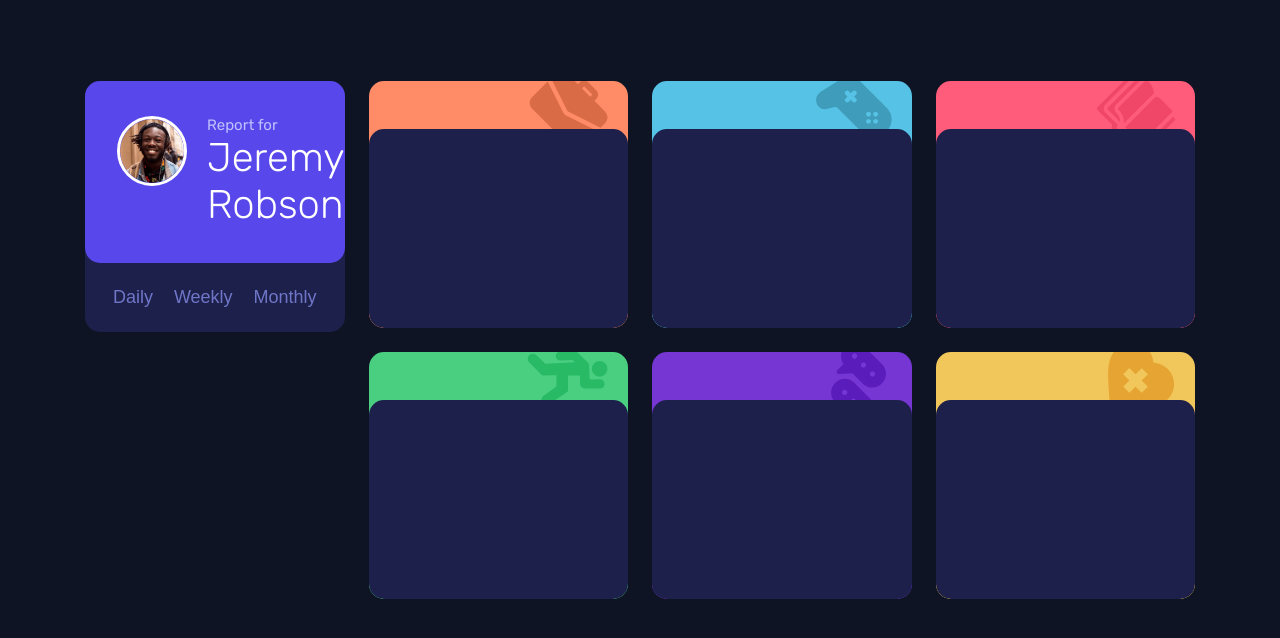
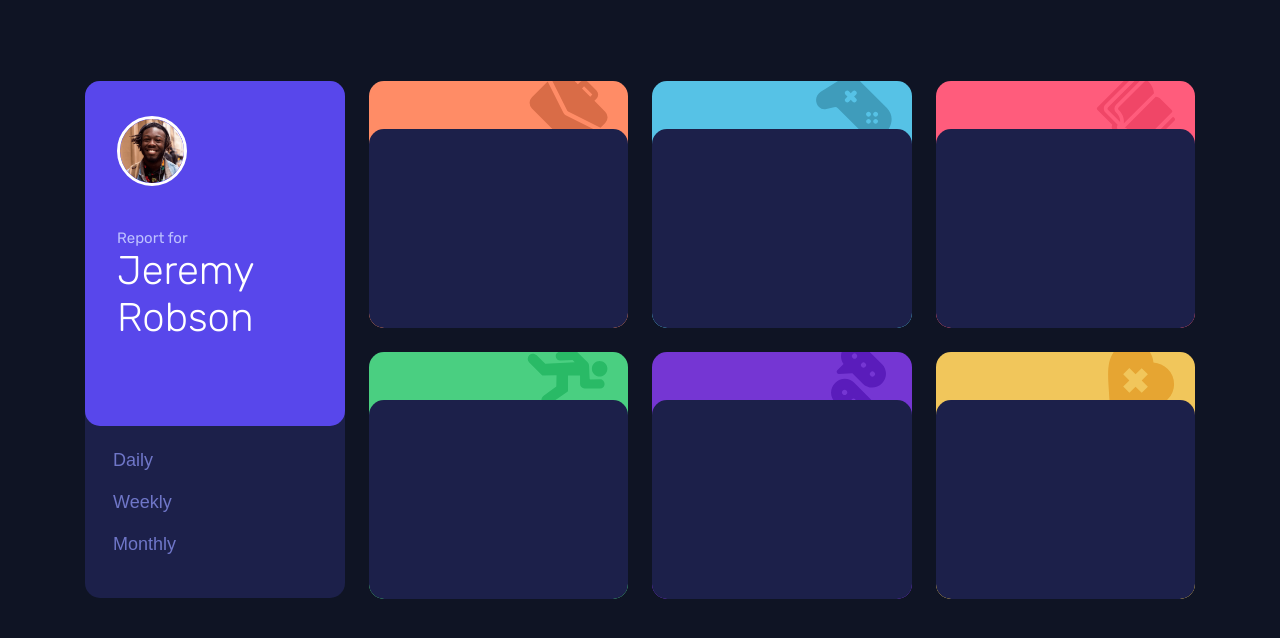
Before and after one commit to delroscol98/time-tracking-dashboard, a plain HTML site: page src/index.html in a window 1280 px wide. Drawn offline with Linux system fonts and the light colour scheme.

Commit message:
CSS modified --> User(desktop)

```diff
--- a/src/style.css
+++ b/src/style.css
@@ -205,6 +205,27 @@ main {
 }
 
 @media screen and (min-width: 768px) {
+  /* User Utility Classes */
+
+  .user-container {
+    grid-row: 1 / 3;
+    height: 51.8rem;
+  }
+
+  /* Utility Classes */
+  .user-background {
+    flex-direction: column;
+    gap: 4.3rem;
+    padding-bottom: 8.5rem;
+  }
+
+  .user-buttons {
+    flex-direction: column;
+    align-items: flex-start;
+    gap: 2.1rem;
+    padding-bottom: 4.25rem;
+  }
+  /* Custom Styling */
   main {
     grid-template-columns: repeat(4, 1fr);
     grid-template-rows: repeat(2, 1fr);
@@ -214,11 +235,6 @@ main {
     height: -webkit-fill-available;
   }
 
-  .user-container {
-    grid-row: 1 / 3;
-    height: 51.8rem;
-  }
-
   .container-main {
     height: 19.9rem;
   }
```
